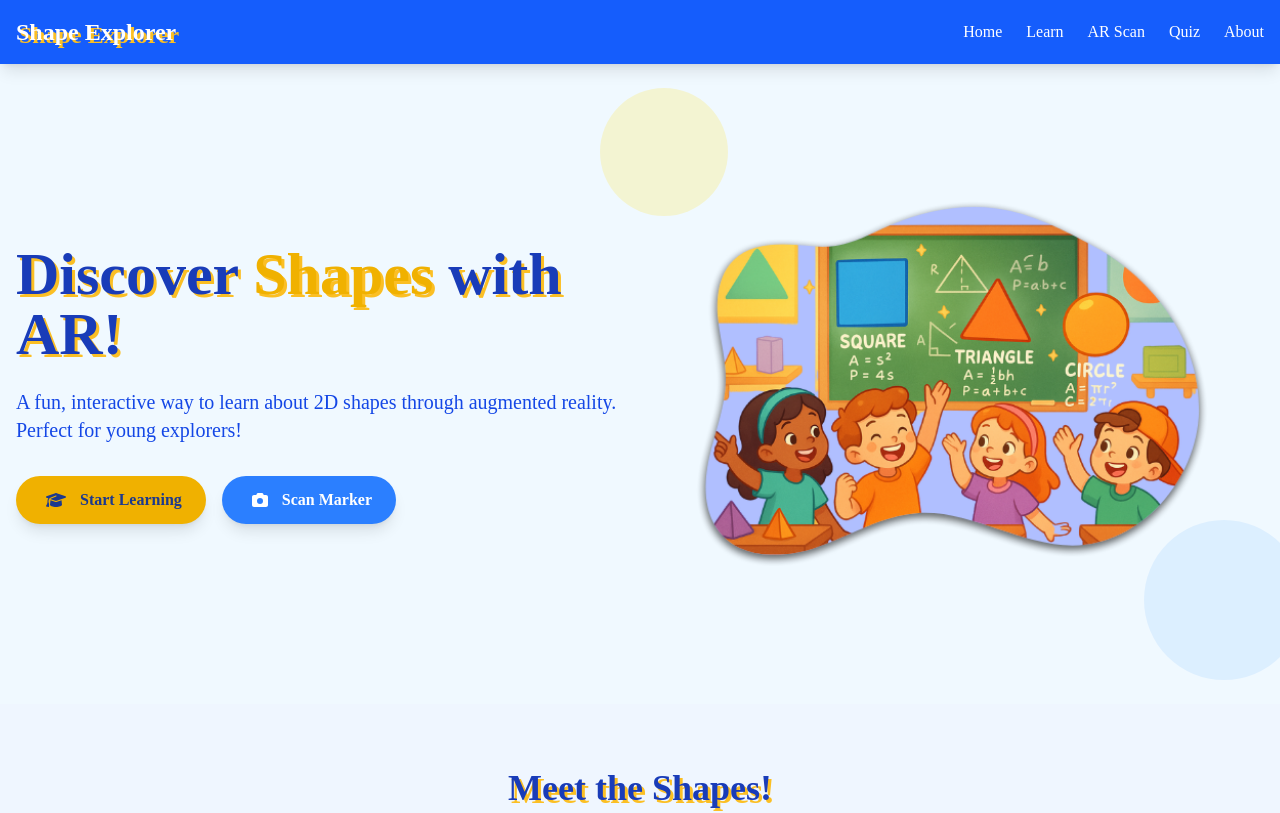
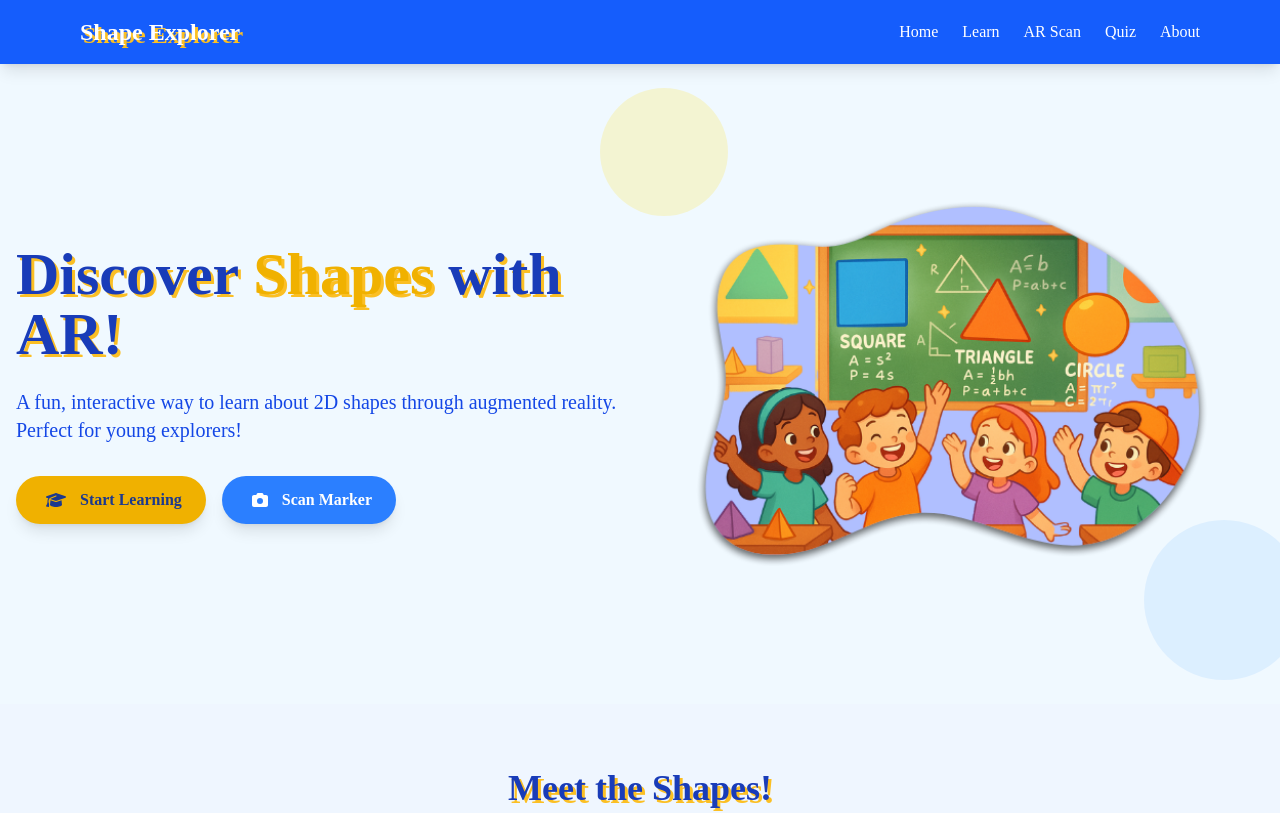
Before and after one commit to HafizdFerzano/TA-PBS-KING, a Next.js app in the folder frontend/: page / in a window 1280 px wide. Shown: the top 813 px of the page. Built offline with nearby package versions, Linux system fonts and the light colour scheme.

Commit message:
hafidz: update navbar

```diff
--- a/frontend/app/components/Navbar.tsx
+++ b/frontend/app/components/Navbar.tsx
@@ -9,7 +9,7 @@ export default function Navbar() {
   const [menuOpen, setMenuOpen] = useState(false);
 
   return (
-    <nav className="bg-blue-600 text-white p-4 shadow-lg">
+    <nav className="bg-blue-600 text-white p-4 shadow-lg px-20">
       <div className="container mx-auto flex justify-between items-center">
         <a href="#" className="text-2xl font-bold title-font">
           Shape Explorer
```
